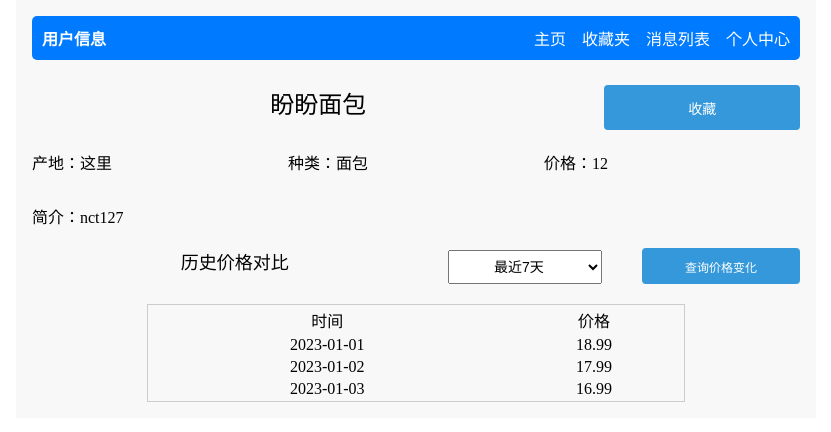
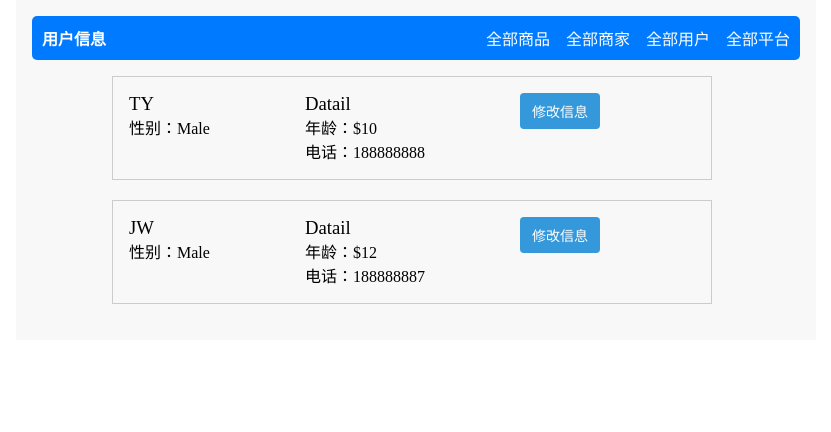
Before and after one commit to Suzyyy207/price-comparison-system, a Vue app in the folder front-end/Price-Check/: page /all_users in a window 1280 px wide. Shown: the top 432 px of the page, without its empty margins (224-1055 px from the left). Built offline with nearby package versions, Linux system fonts and the light colour scheme.

Commit message:
manager user&products added

```diff
--- /dev/null
+++ b/front-end/Price-Check/src/components/wrapper/all_products.vue
@@ -0,0 +1,91 @@
+<!-- ProductList.vue -->
+
+<template>
+    <div class="product-list">
+      <div v-if="loading">Loading...</div>
+      <div v-else>
+        <div v-for="product in product_list" :key="product.id" class="product-item" @click = "to_product(product)">
+          <!--img :src="product.image" alt="Product Image" class="product-image"-->
+          <div class="product-details">
+            <h3>{{ product.name }}</h3>
+            <p>价格：${{ product.price }}</p>
+            <p>历史最低：${{ product.min_price }}</p>
+          </div>
+          <div class="product-details">
+            <p>商品类别：{{ product.category }}</p>
+            <p>卖家：{{ product.seller_name }}</p>
+            <p>平台：{{ product.platform_name }}</p>
+          </div>
+          <div class="product-details">
+            <button>修改信息</button>
+          </div>
+        </div>
+      </div>
+    </div>
+  </template>
+
+  <script>
+  export default {
+    data() {
+      return {
+        product_list: [],
+        loading: false
+      };
+    },
+    mounted() {
+        // 模拟异步请求后端数据
+            setTimeout(() => {
+                // 假设这是后端返回的商品数据
+                const backendData = [
+                { id:1, name: 'TY', price: 127, seller_name:'Male', category:'bread',min_price:1, platform_name:'hihi'},
+                { id:1, name: 'TY', price: 127, seller_name:'Male', category:'bread',min_price:1, platform_name:'hihi'},
+                // ... 更多商品数据
+                ];
+
+                this.product_list = backendData;
+                this.loading = false;
+            }, 1000); // 模拟1秒后获取到数据
+        }
+  };
+  </script>
+
+  <style scoped>
+  /* 在这里添加组件的样式 */
+  .product-list {
+    max-width: 800px;
+    margin: auto;
+  }
+
+  .product-item {
+    display: flex;
+    border: 1px solid #ccc;
+    margin-bottom: 16px;
+    padding: 16px;
+  }
+
+
+  .product-details {
+    flex-grow: 1;
+  }
+
+  h2 {
+    text-align: center;
+  }
+
+  input {
+  padding: 4px;
+  width: 100px;
+  height: 30px;
+ }
+
+button {
+  padding: 8px 12px;
+  margin:30px;
+  height: 30px;
+  background-color: #007bff;
+  color: #fff;
+  border: none;
+  cursor: pointer;
+}
+  /* 可根据需要添加更多样式 */
+  </style>
--- /dev/null
+++ b/front-end/Price-Check/src/components/wrapper/all_users.vue
@@ -0,0 +1,76 @@
+<!-- ProductList.vue -->
+
+<template>
+    <div class="product-list">
+      <div v-if="user_list.length === 0">目前还没有任何用户^^</div>
+      <div v-else>
+        <div v-for="user in user_list" :key="user.id" class="product-item" @click = "to_user(user)">
+          <!--img :src="product.image" alt="Product Image" class="product-image"-->
+          <div class="product-details">
+            <h3>{{ user.name }}</h3>
+            <p>性别：{{ user.sex }}</p>
+          </div>
+          <div class="product-details">
+            <h3>Datail</h3>
+            <p>年龄：${{ user.age }}</p>
+            <p>电话：{{ user.telephone }}</p>
+          </div>
+          <div class="product-details">
+            <button>修改信息</button>
+          </div>
+        </div>
+      </div>
+    </div>
+  </template>
+
+  <script>
+  export default {
+    data() {
+      return {
+        user_list: [],
+      };
+    },
+    mounted() {
+        // 模拟异步请求后端数据
+            setTimeout(() => {
+                // 假设这是后端返回的商品数据
+                const backendData = [
+                { id:1, name: 'TY', age: 10, sex:'Male', 'telephone':'188888888'},
+                { id:2, name: 'JW', age: 12, sex:'Male','telephone':'188888887'},
+                // ... 更多商品数据
+                ];
+
+                this.user_list = backendData;
+                this.loading = false;
+            }, 1000); // 模拟1秒后获取到数据
+        }
+
+  };
+</script>
+
+<style scoped>
+  /* 在这里添加组件的样式 */
+  .product-list {
+    max-width: 800px;
+    margin: auto;
+    display: flex;
+  }
+
+  .product-item {
+    display: flex;
+    border: 1px solid #ccc;
+    margin: 0px 30px 20px 80px;
+    padding: 16px;
+    width: 600px;
+  }
+
+  .product-details {
+    flex-grow: 1;
+  }
+
+  h2 {
+    text-align: center;
+  }
+
+  /* 可根据需要添加更多样式 */
+</style>
--- a/front-end/Price-Check/src/router/index.js
+++ b/front-end/Price-Check/src/router/index.js
@@ -11,6 +11,8 @@ import seller_profile from '../views/seller_web/seller_profile.vue'
 import edit_product from '../views/change_info/product_info.vue'
 import product_detail from '../views/user_web/product_show.vue'
 import manager_home from '../views/manager_web/manager_home.vue'
+import all_users from '../views/manager_web/manager_user.vue'
+import all_products from '../views/manager_web/manager_products.vue'
 
 const router = createRouter({
   history: createWebHistory(import.meta.env.BASE_URL),
@@ -76,13 +78,13 @@ const router = createRouter({
       //显示全部商品，管理员用
       path: '/all_products',
       name: 'all_products',
-      component: product_detail //改
+      component: all_products
     },
     {
       //显示全部用户，管理员用
       path: '/all_users',
       name: 'all_users',
-      component: product_detail //改
+      component: all_users
     },
     {
       //显示全部商家，管理员用
--- /dev/null
+++ b/front-end/Price-Check/src/views/manager_web/manager_products.vue
@@ -0,0 +1,58 @@
+<script setup>
+import top_nav from '../../components/trivial/manager_nav.vue'
+</script>
+
+<template>
+    <div class="home-page">
+      <!-- 顶部导航栏 -->
+      <div class="top-nav">
+        <top_nav></top_nav>
+      </div>
+
+      <product-list></product-list>
+    </div>
+</template>
+
+
+<script>
+import ProductList from '../../components/wrapper/all_products.vue';
+
+
+export default {
+    components: {
+        ProductList
+    },
+    data() {
+      return {
+      };
+    },
+};
+
+
+</script>
+
+<style scoped>
+  /* 在这里添加组件的样式 */
+  .home-page {
+    max-width: 800px;
+    margin: auto;
+    padding: 16px;
+    background-color: #f8f8f8; /* 背景色 */
+  }
+
+  .top-nav {
+    display: flex;
+    justify-content: space-between;
+    align-items: center;
+    background-color: #007bff; /* 顶部导航栏背景色 */
+    color: #fff; /* 文字颜色 */
+    padding: 10px;
+    border-radius: 5px;
+    margin-bottom: 16px;
+  }
+
+  .product-list {
+  justify-content: space-between;
+  width: 100%;
+}
+</style>
--- /dev/null
+++ b/front-end/Price-Check/src/views/manager_web/manager_user.vue
@@ -0,0 +1,58 @@
+<script setup>
+import top_nav from '../../components/trivial/manager_nav.vue'
+</script>
+
+<template>
+    <div class="home-page">
+      <!-- 顶部导航栏 -->
+      <div class="top-nav">
+        <top_nav></top_nav>
+      </div>
+
+      <user-list></user-list>
+    </div>
+</template>
+
+
+<script>
+import UserList from '../../components/wrapper/all_users.vue';
+
+
+export default {
+    components: {
+        UserList
+    },
+    data() {
+      return {
+      };
+    },
+};
+
+
+</script>
+
+<style scoped>
+  /* 在这里添加组件的样式 */
+  .home-page {
+    max-width: 800px;
+    margin: auto;
+    padding: 16px;
+    background-color: #f8f8f8; /* 背景色 */
+  }
+
+  .top-nav {
+    display: flex;
+    justify-content: space-between;
+    align-items: center;
+    background-color: #007bff; /* 顶部导航栏背景色 */
+    color: #fff; /* 文字颜色 */
+    padding: 10px;
+    border-radius: 5px;
+    margin-bottom: 16px;
+  }
+
+  .product-list {
+  justify-content: space-between;
+  width: 100%;
+}
+</style>
```
